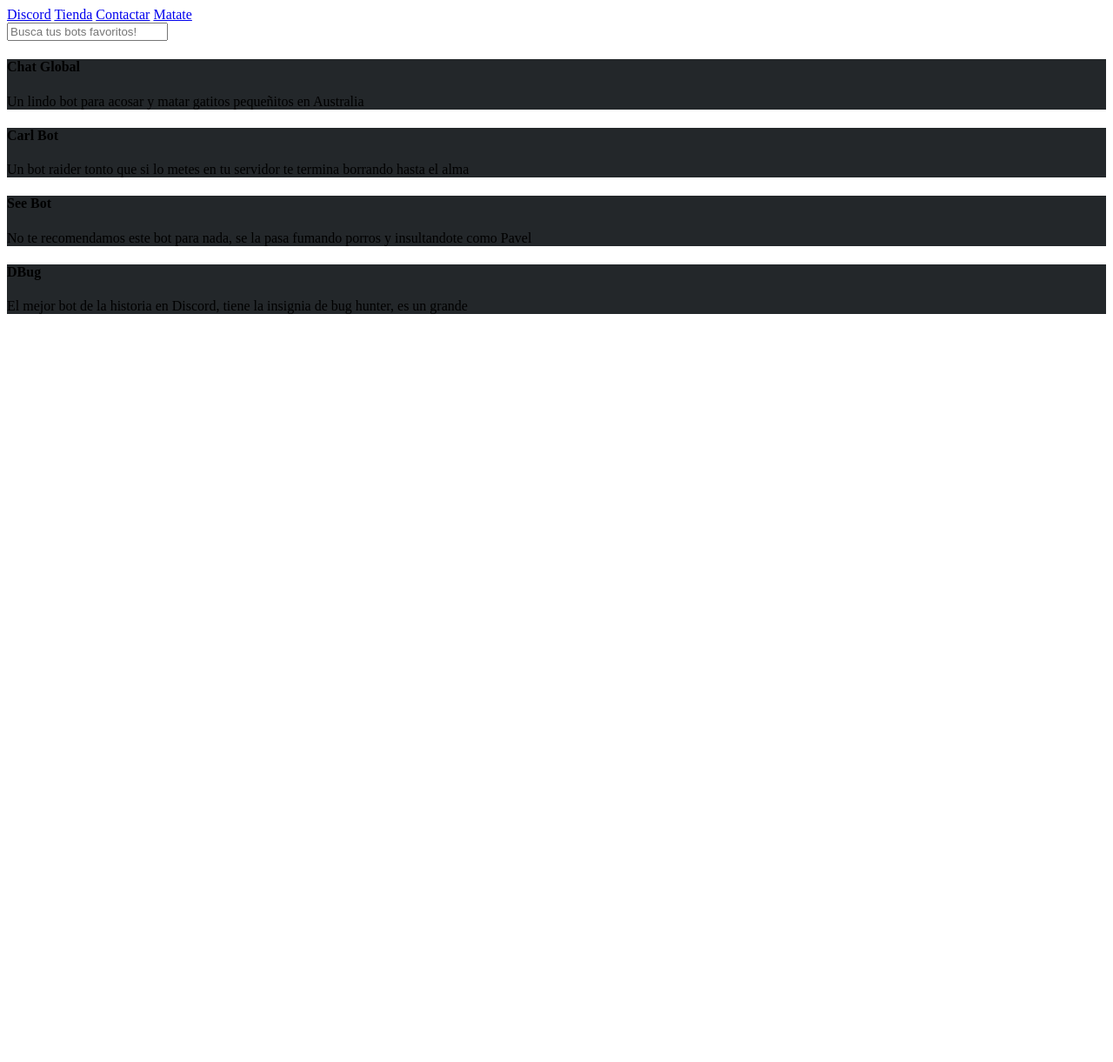
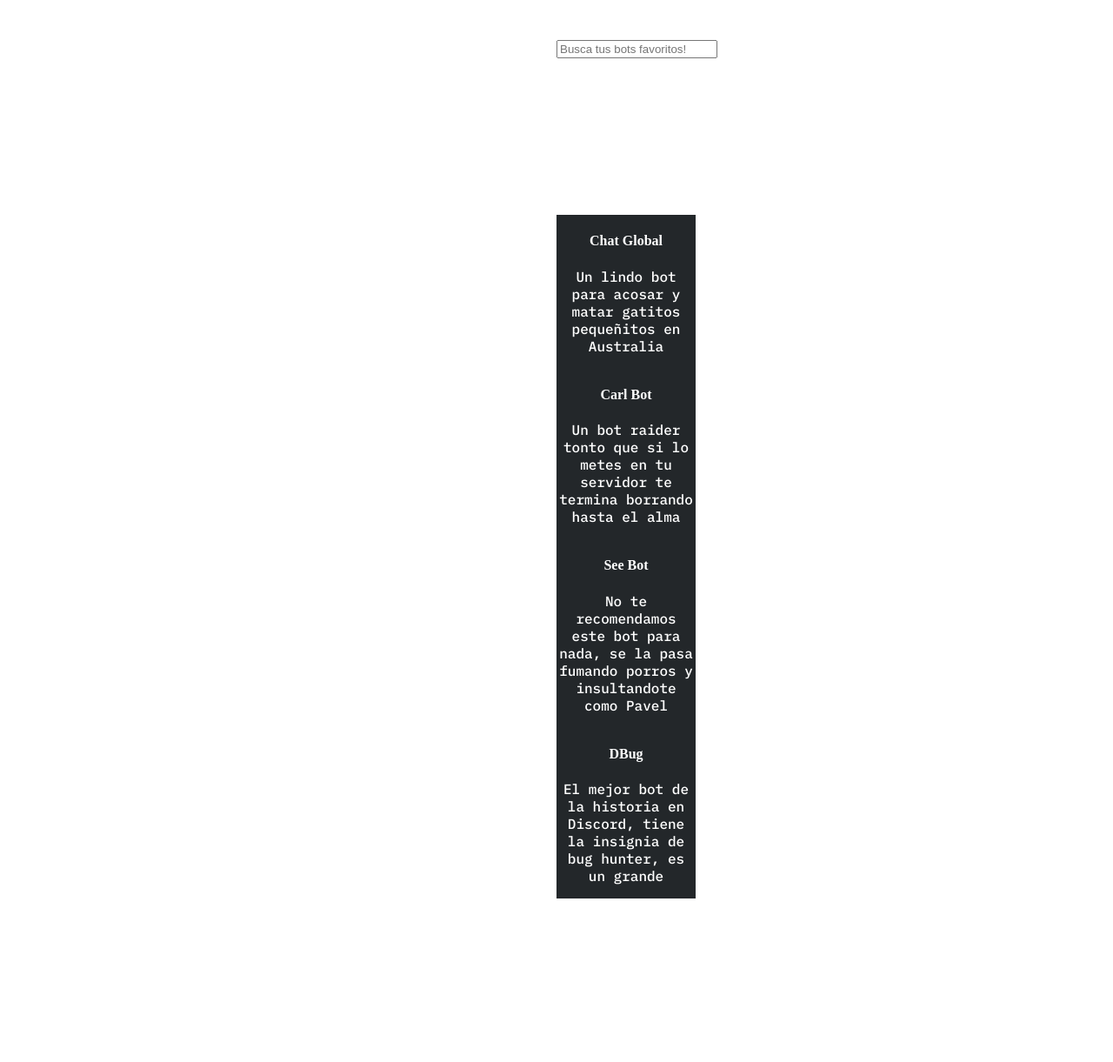
Before and after one commit to Mynzari/Yosarii, a PHP site: page / in a window 1280 px wide; the page is wider, and only the part inside the window is pictured. Shown: that part at 87% size. Before the commit the page ends 361 px from the top of that part, so only its background shows below. Run offline with PHP 8.4, Linux system fonts and the light colour scheme; some web fonts are replaced.

Commit message:
Divs of bots deco and annoyed

```diff
--- a/index.html
+++ b/index.html
@@ -6,6 +6,9 @@
 		<title>Home</title>
 		<link rel="stylesheet" type="text/css" href="style.css">
 		<meta name="description" content="Bienvenido a la bot list más mala de todo Discord, creada por tnfSari">
+		<link rel="preconnect" href="https://fonts.googleapis.com">
+  		<link rel="preconnect" href="https://fonts.gstatic.com" crossorigin>
+  		<link href="https://fonts.googleapis.com/css2?family=IBM+Plex+Mono:wght@500&display=swap" rel="stylesheet">
 	</head>
 
 	<body>
@@ -20,6 +23,8 @@
 				<input type="text" placeholder="Busca tus bots favoritos!">
 			</form>
 		</div>
+		<br>
+		<div class="div-for-divs-129">
 			<div class="div-116">
 				<h4 class="h4-117">Chat Global</h4>
 				<p class="text-118">Un lindo bot para acosar y matar gatitos pequeñitos en Australia</p>
@@ -36,5 +41,6 @@
 				<h4 class="h4-417">DBug</h4>
 				<p class="text-418">El mejor bot de la historia en Discord, tiene la insignia de bug hunter, es un grande</p>
 			</div>
+		</div>
 	</body>
 </html>
--- a/style.css
+++ b/style.css
@@ -1,3 +1,9 @@
+@font-face {
+	font-family: 'hanb';
+	src: url('resources/fonts/Hanson-Bold.ttf');
+	font-weight: normal;
+}
+
 @font-face {
 	font-family: 'hanb';
 	src: url('resources/fonts/Hanson-Bold.ttf');
@@ -7,7 +13,35 @@
 :root {
 	--blurple-color: #5865F2;
 	--gray-color: #23272A;
+	--withe-color: #FFFFFF;
 }
+
+* {
+	color: var(--withe-color);
+}
+
+div {
+	display: inline-block;
+}
+
+.div-016 {
+	margin: 20px 0px 0px 0px;
+}
+
+.div-018 {
+	text-align: center;
+	margin: 0px 50%;
+}
+
+.div-for-divs-129 {
+	margin: 180px 50%;
+	text-align: center;
+	font-family: 'IBM Plex Mono', monospace;
+	box-sizing: border-box;
+	border: 5px;
+	width: 10em;
+}
+
 h4 {
 	font-family: hanb;
 }
```
Lines whose indentation alone changed are shown as unchanged.
